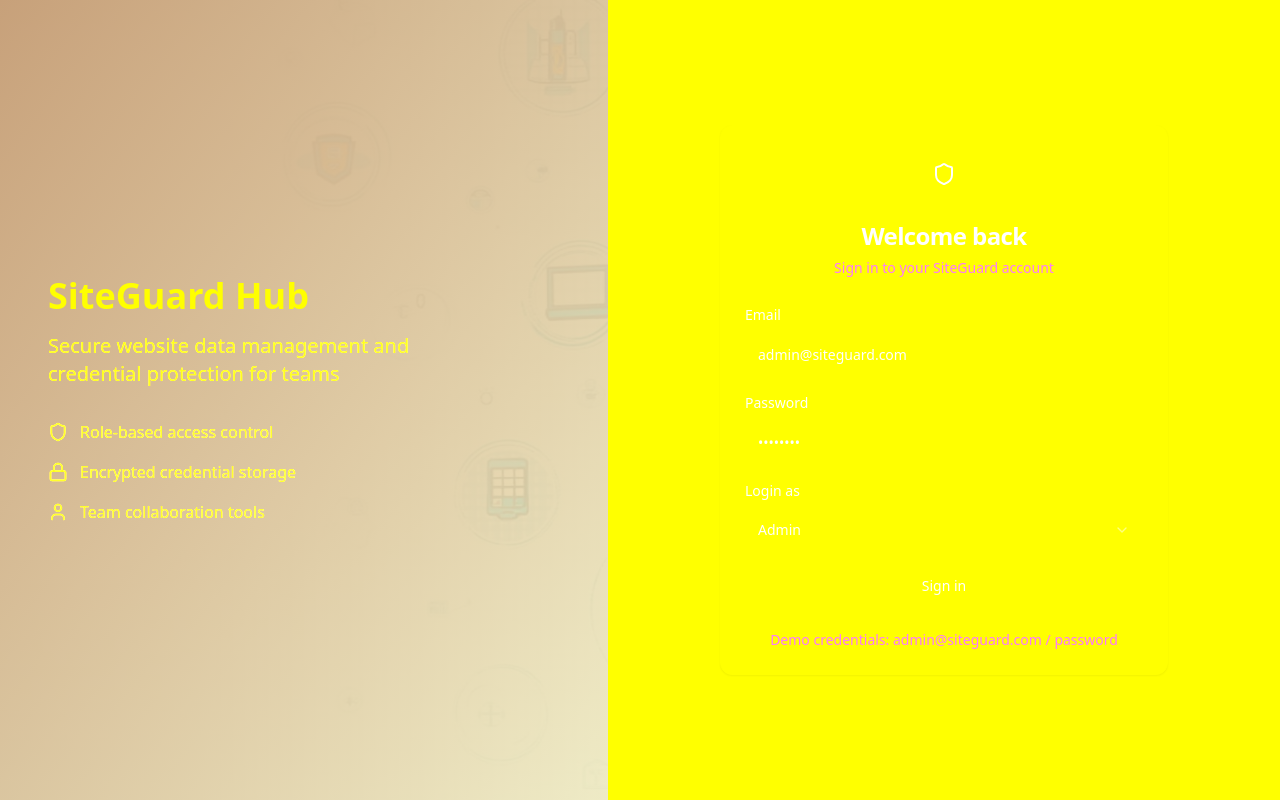
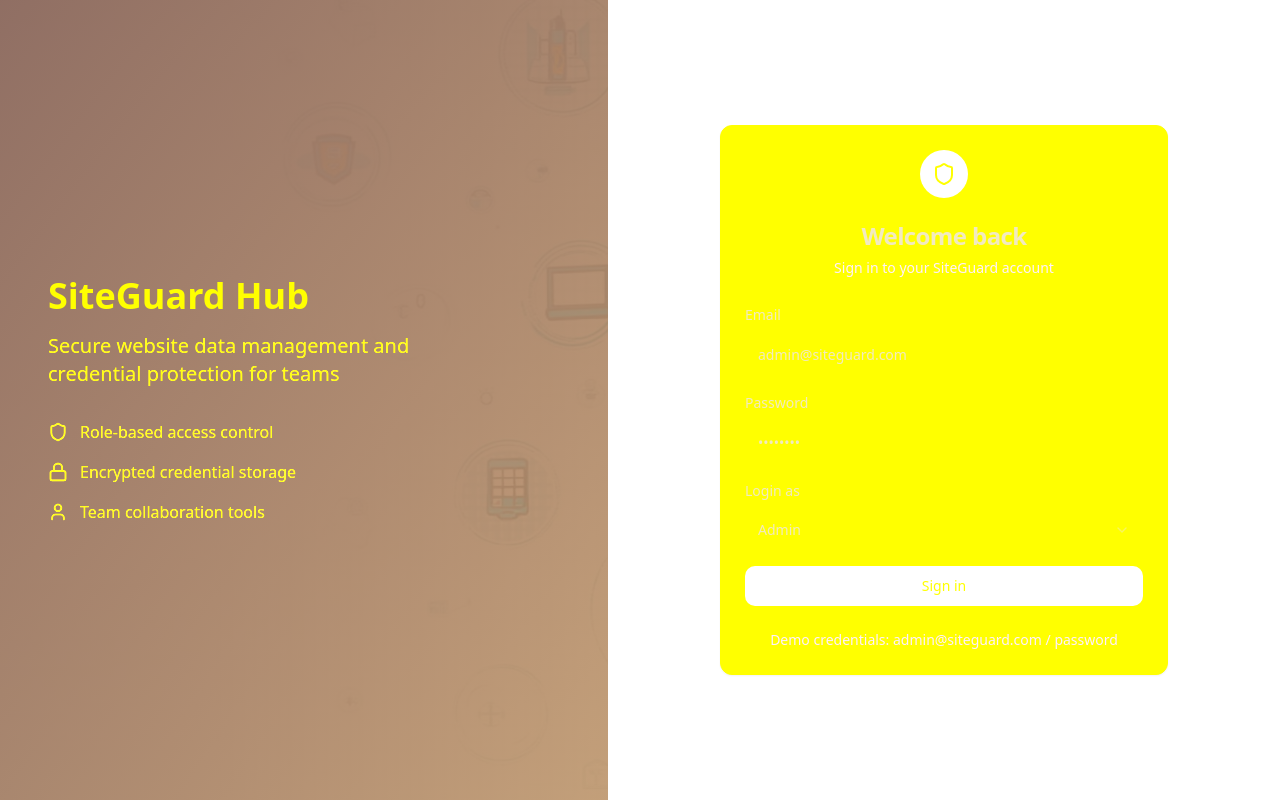
Before and after one commit to AcasisDev/siteguard-hub, a React (Vite) app: page / in a window 1280 px wide. Built offline with nearby package versions, Linux system fonts and the light colour scheme.

Commit message:
Refactor: Update color scheme
Update primary and secondary colors to navy and similar shades.

```diff
--- a/src/index.css
+++ b/src/index.css
@@ -8,54 +8,54 @@ All colors MUST be HSL.
 
 @layer base {
   :root {
-    --background: 249 250 251;
-    --foreground: 226 232 240;
+    --background: 248 250 252;
+    --foreground: 203 213 225;
 
     --card: 255 255 255;
-    --card-foreground: 71 85 105;
+    --card-foreground: 51 65 85;
 
     --popover: 255 255 255;
-    --popover-foreground: 71 85 105;
+    --popover-foreground: 51 65 85;
 
-    --primary: 219 234 254;
-    --primary-foreground: 30 58 138;
+    --primary: 30 58 138;
+    --primary-foreground: 248 250 252;
 
-    --secondary: 241 245 249;
-    --secondary-foreground: 71 85 105;
+    --secondary: 219 234 254;
+    --secondary-foreground: 30 58 138;
 
-    --muted: 248 250 252;
-    --muted-foreground: 148 163 184;
+    --muted: 241 245 249;
+    --muted-foreground: 100 116 139;
 
-    --accent: 239 246 255;
-    --accent-foreground: 59 130 246;
+    --accent: 191 219 254;
+    --accent-foreground: 30 64 175;
 
-    --destructive: 239 68 68;
+    --destructive: 220 38 38;
     --destructive-foreground: 248 250 252;
 
-    --border: 226 232 240;
-    --input: 226 232 240;
-    --ring: 59 130 246;
+    --border: 203 213 225;
+    --input: 203 213 225;
+    --ring: 30 58 138;
 
     --radius: 0.75rem;
 
-    --sidebar-background: 30 41 59;
-    --sidebar-foreground: 226 232 240;
-    --sidebar-primary: 59 130 246;
+    --sidebar-background: 15 23 42;
+    --sidebar-foreground: 203 213 225;
+    --sidebar-primary: 30 58 138;
     --sidebar-primary-foreground: 248 250 252;
-    --sidebar-accent: 51 65 85;
-    --sidebar-accent-foreground: 226 232 240;
-    --sidebar-border: 51 65 85;
-    --sidebar-ring: 59 130 246;
+    --sidebar-accent: 30 41 59;
+    --sidebar-accent-foreground: 203 213 225;
+    --sidebar-border: 30 41 59;
+    --sidebar-ring: 30 58 138;
 
-    --success: 34 197 94;
+    --success: 22 163 74;
     --success-foreground: 240 253 244;
-    --warning: 251 191 36;
+    --warning: 217 119 6;
     --warning-foreground: 254 252 232;
-    --info: 59 130 246;
-    --info-foreground: 239 246 255;
+    --info: 30 58 138;
+    --info-foreground: 219 234 254;
 
-    --gradient-primary: linear-gradient(135deg, hsl(219 234 254), hsl(239 246 255));
-    --gradient-sidebar: linear-gradient(180deg, hsl(30 41 59), hsl(51 65 85));
+    --gradient-primary: linear-gradient(135deg, hsl(30 58 138), hsl(30 64 175));
+    --gradient-sidebar: linear-gradient(180deg, hsl(15 23 42), hsl(30 41 59));
 
     --shadow-soft: 0 1px 3px 0 rgb(0 0 0 / 0.1), 0 1px 2px -1px rgb(0 0 0 / 0.1);
     --shadow-medium: 0 4px 6px -1px rgb(0 0 0 / 0.1), 0 2px 4px -2px rgb(0 0 0 / 0.1);
@@ -65,45 +65,45 @@ All colors MUST be HSL.
   }
 
   .dark {
-    --background: 15 23 42;
-    --foreground: 226 232 240;
+    --background: 8 15 30;
+    --foreground: 203 213 225;
 
-    --card: 30 41 59;
-    --card-foreground: 226 232 240;
+    --card: 15 23 42;
+    --card-foreground: 203 213 225;
 
-    --popover: 30 41 59;
-    --popover-foreground: 226 232 240;
+    --popover: 15 23 42;
+    --popover-foreground: 203 213 225;
 
     --primary: 147 197 253;
-    --primary-foreground: 15 23 42;
+    --primary-foreground: 8 15 30;
 
-    --secondary: 51 65 85;
-    --secondary-foreground: 226 232 240;
+    --secondary: 30 41 59;
+    --secondary-foreground: 203 213 225;
 
-    --muted: 51 65 85;
-    --muted-foreground: 148 163 184;
+    --muted: 30 41 59;
+    --muted-foreground: 100 116 139;
 
     --accent: 59 130 246;
     --accent-foreground: 248 250 252;
 
-    --destructive: 239 68 68;
+    --destructive: 220 38 38;
     --destructive-foreground: 248 250 252;
 
-    --border: 51 65 85;
-    --input: 51 65 85;
+    --border: 30 41 59;
+    --input: 30 41 59;
     --ring: 147 197 253;
 
-    --sidebar-background: 15 23 42;
-    --sidebar-foreground: 226 232 240;
+    --sidebar-background: 8 15 30;
+    --sidebar-foreground: 203 213 225;
     --sidebar-primary: 147 197 253;
-    --sidebar-primary-foreground: 15 23 42;
-    --sidebar-accent: 51 65 85;
-    --sidebar-accent-foreground: 226 232 240;
-    --sidebar-border: 51 65 85;
+    --sidebar-primary-foreground: 8 15 30;
+    --sidebar-accent: 30 41 59;
+    --sidebar-accent-foreground: 203 213 225;
+    --sidebar-border: 30 41 59;
     --sidebar-ring: 147 197 253;
 
     --gradient-primary: linear-gradient(135deg, hsl(147 197 253), hsl(59 130 246));
-    --gradient-sidebar: linear-gradient(180deg, hsl(15 23 42), hsl(30 41 59));
+    --gradient-sidebar: linear-gradient(180deg, hsl(8 15 30), hsl(15 23 42));
   }
 }
 
```
